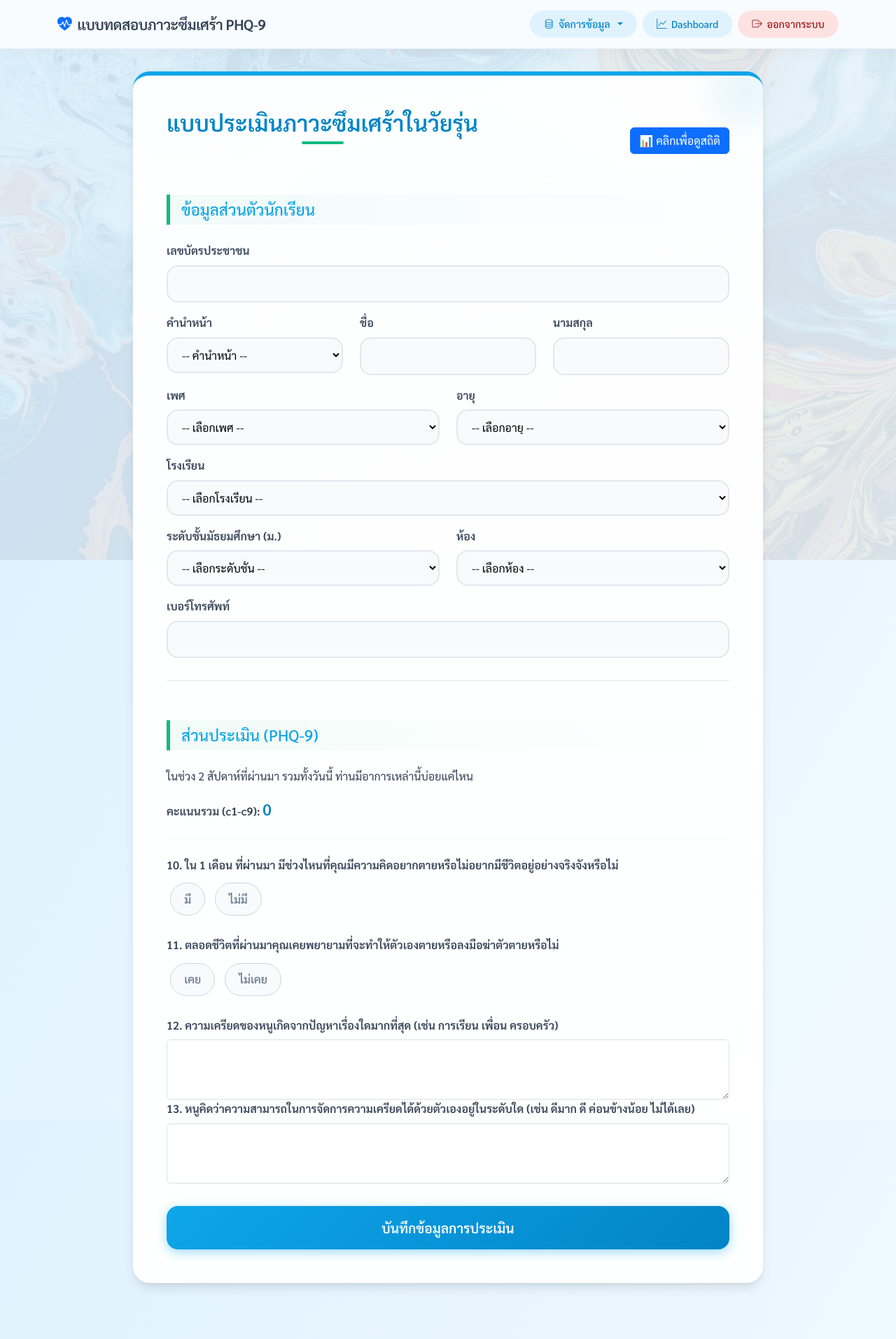
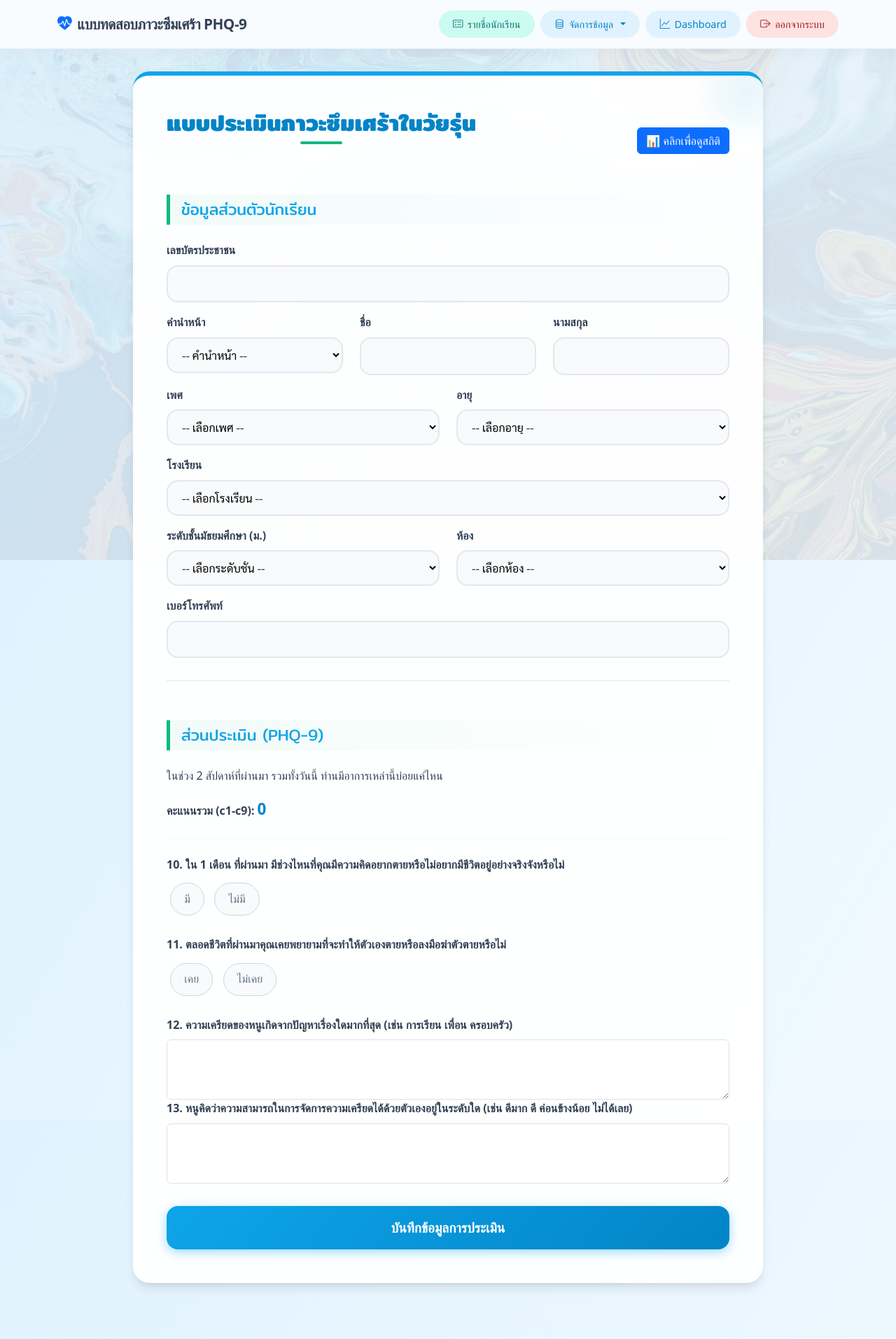
Before and after one commit to Aathis99/phq, a PHP site: page / in a window 1280 px wide. Shown: the whole page at 70% size. Run offline with PHP 8.4, Linux system fonts and the light colour scheme; a user stored in the database is signed in; data that the repository does not hold is empty; some libraries are stand-ins or nearby versions.

Commit message:
add - ฟอนต์ใหม่ ของหัวข้อ และ เนื้อ หา - เพิ่มปุ่ม รายชื่อนักเรียน fix - แก้ไข dashboard   - ตกแต่งใหม่ให้ดู มีอะไรมากขึ้น   - เพิ่ม navbar ให้ dashboard

```diff
--- a/public/add_case_history.php
+++ b/public/add_case_history.php
@@ -115,11 +115,6 @@ try {
     <link href="https://fonts.googleapis.com/css2?family=Sarabun:wght@300;400;500;600&display=swap" rel="stylesheet">
     <!-- Global Stylesheet (for background) -->
     <link href="css/style.css" rel="stylesheet">
-    <style>
-        body {
-            font-family: 'Sarabun', sans-serif;
-        }
-    </style>
 </head>
 
 <body>
--- a/public/css/closure_report.css
+++ b/public/css/closure_report.css
@@ -1,6 +1,5 @@
 @import url('https://fonts.googleapis.com/css2?family=Sarabun:wght@300;400;600;700&display=swap');
         body {
-            font-family: 'Sarabun', sans-serif;
             background-color: #f5f7fa;
         }
 
--- a/public/css/form2.css
+++ b/public/css/form2.css
@@ -24,7 +24,6 @@
 }
 
 body {
-  font-family: 'Sarabun', sans-serif;
   background: linear-gradient(120deg, #e0c3fc 0%, #8ec5fc 100%); /* Livelier gradient */
   color: var(--text-color);
   min-height: 100vh;
--- a/public/css/index.css
+++ b/public/css/index.css
@@ -19,7 +19,6 @@
 }
 
 body {
-  font-family: 'Sarabun', sans-serif;
   color: var(--text-color);
   min-height: 100vh;
   margin: 0;
--- a/public/css/style.css
+++ b/public/css/style.css
@@ -1,13 +1,29 @@
 /* public/css/style.css */
 /* This file contains global styles for the entire application. */
+
+/* --- [เพิ่ม] การนำเข้าฟอนต์จาก Google Fonts --- */
+/* [แก้ไข] เปลี่ยนมาใช้ฟอนต์ Mitr เพื่อทดลอง */
+@import url('https://fonts.googleapis.com/css2?family=Mitr:wght@400;700&display=swap');
+
+/* --- [เพิ่ม] กำหนดตัวแปรฟอนต์หลัก (CSS Variables) --- */
+:root {
+  --font-family-sans: 'Mitr', sans-serif; /* [แก้ไข] เปลี่ยนฟอนต์สำหรับเนื้อหา */
+  --font-family-heading: 'Mitr', sans-serif;          /* [แก้ไข] เปลี่ยนฟอนต์สำหรับหัวข้อ */
+}
 
 body {
     /* A neutral, light background color as a fallback and for pages without the image. */
     background-color: #BBE0EF;
     position: relative; /* Required for the ::before pseudo-element. */
     background-attachment: fixed;
+    /* --- [นำไปใช้] กำหนดฟอนต์หลักสำหรับเนื้อหาทั้งหมด --- */
+    font-family: var(--font-family-sans);
 }
 
+/* --- [เพิ่ม] กำหนดฟอนต์สำหรับหัวข้อทั้งหมด --- */
+h1, h2, h3, h4, h5, h6, .h1, .h2, .h3, .h4, .h5, .h6 {
+    font-family: var(--font-family-heading);
+}
 /* The pseudo-element for the background image. */
 body::before {
     content: "";
--- a/public/edit_students.php
+++ b/public/edit_students.php
@@ -29,10 +29,6 @@ $sexes = $db->query("SELECT sex_id, sex_name FROM sex ORDER BY sex_id")->fetchAl
     <link href="css/style.css" rel="stylesheet">
     <link href="https://fonts.googleapis.com/css2?family=Sarabun:wght@400;700&display=swap" rel="stylesheet">
     <style>
-        body {
-            font-family: 'Sarabun', sans-serif;
-        }
-
         .loading {
             text-align: center;
             padding: 20px;
--- a/public/navbar.php
+++ b/public/navbar.php
@@ -1,6 +1,13 @@
 <?php
 // ตรวจสอบชื่อไฟล์ปัจจุบัน
 $current_page = basename($_SERVER['PHP_SELF']);
+
+// ตรวจสอบว่าไฟล์ปัจจุบันอยู่ในโฟลเดอร์ 'graphs' หรือไม่ เพื่อปรับ path ของลิงก์ให้ถูกต้อง
+$is_in_graphs_folder = (strpos($_SERVER['SCRIPT_NAME'], '/graphs/') !== false);
+// กำหนด path prefix สำหรับไฟล์ที่อยู่ใน root ของ /public
+$path_prefix = $is_in_graphs_folder ? '../' : '';
+// กำหนด path สำหรับ dashboard โดยเฉพาะ
+$dashboard_path = $is_in_graphs_folder ? 'dashboard.php' : 'graphs/dashboard.php';
 ?>
 <!-- เพิ่ม Bootstrap Icons -->
 <link rel="stylesheet" href="https://cdn.jsdelivr.net/npm/bootstrap-icons@1.11.3/font/bootstrap-icons.min.css">
@@ -64,7 +71,7 @@ $current_page = basename($_SERVER['PHP_SELF']);
 
 <nav class="navbar navbar-expand-lg navbar-light navbar-modern mb-4 sticky-top">
     <div class="container">
-        <a class="navbar-brand navbar-brand-modern" href="index.php">
+        <a class="navbar-brand navbar-brand-modern" href="<?= $path_prefix ?>index.php">
             <i class="bi bi-heart-pulse-fill text-primary"></i>
             <!-- ไอคอนข้อความและเป็นกล่องหัวใจ -->
             <!-- <i class="bi bi-chat-heart-fill text-primary"></i> -->
@@ -84,26 +91,30 @@ $current_page = basename($_SERVER['PHP_SELF']);
                         สวัสดี คุณ <?= htmlspecialchars($_SESSION['user']['fname'] ?? '') ?>
                     </div> -->
 
+                    <a href="<?= $path_prefix ?>main.php" class="btn btn-soft-teal nav-btn-modern text-decoration-none">
+                        <i class="bi bi-card-checklist"></i> รายชื่อนักเรียน
+                    </a>
+
                     <div class="dropdown">
                         <button class="btn btn-soft-primary nav-btn-modern text-decoration-none dropdown-toggle" type="button" id="manageDataDropdown" data-bs-toggle="dropdown" aria-expanded="false">
                             <i class="bi bi-database"></i> จัดการข้อมูล
                         </button>
                         <ul class="dropdown-menu" aria-labelledby="manageDataDropdown">
-                            <li><a class="dropdown-item" href="edit_students.php"><i class="bi bi-person-vcard-fill me-2 text-info"></i>จัดการข้อมูลนักเรียน</a></li>
-                            <li><a class="dropdown-item" href="manage_members.php"><i class="bi bi-people-fill me-2 text-success"></i>จัดการข้อมูลสมาชิก</a></li>
+                            <li><a class="dropdown-item" href="<?= $path_prefix ?>edit_students.php"><i class="bi bi-person-vcard-fill me-2 text-info"></i>จัดการข้อมูลนักเรียน</a></li>
+                            <li><a class="dropdown-item" href="<?= $path_prefix ?>manage_members.php"><i class="bi bi-people-fill me-2 text-success"></i>จัดการข้อมูลสมาชิก</a></li>
                         </ul>
                     </div>
 
-                    <a href="graphs/dashboard.php" class="btn btn-soft-primary nav-btn-modern text-decoration-none">
+                    <a href="<?= $dashboard_path ?>" class="btn btn-soft-primary nav-btn-modern text-decoration-none">
                         <i class="bi bi-graph-up"></i> Dashboard
                     </a>
 
-                    <a href="logout.php" class="btn btn-soft-danger nav-btn-modern text-decoration-none">
+                    <a href="<?= $path_prefix ?>logout.php" class="btn btn-soft-danger nav-btn-modern text-decoration-none">
                         <i class="bi bi-box-arrow-right"></i> ออกจากระบบ
                     </a>
 
             <?php else: ?>
-                    <a href="login.php" class="btn btn-primary nav-btn-modern shadow-sm border-0 px-4" style="background: linear-gradient(135deg, #0ea5e9 0%, #2563eb 100%);">
+                    <a href="<?= $path_prefix ?>login.php" class="btn btn-primary nav-btn-modern shadow-sm border-0 px-4" style="background: linear-gradient(135deg, #0ea5e9 0%, #2563eb 100%);">
                         <i class="bi bi-shield-lock"></i> เข้าสู่ระบบผู้ดูแล
                     </a>
             <?php endif; ?>
--- a/public/phq_history.php
+++ b/public/phq_history.php
@@ -65,11 +65,6 @@ function getScoreMeaning($score)
     <!-- Global Stylesheet (for background) -->
     <link href="css/style.css" rel="stylesheet">
     <link href="https://fonts.googleapis.com/css2?family=Sarabun:wght@400;700&display=swap" rel="stylesheet">
-    <style>
-        body {
-            font-family: 'Sarabun', sans-serif;
-        }
-    </style>
 </head>
 
 <body>
```
Also changed, not shown: public/graphs/dashboard.php (+37 -12 lines), public/script/javascript/dashboard.js (deleted).
